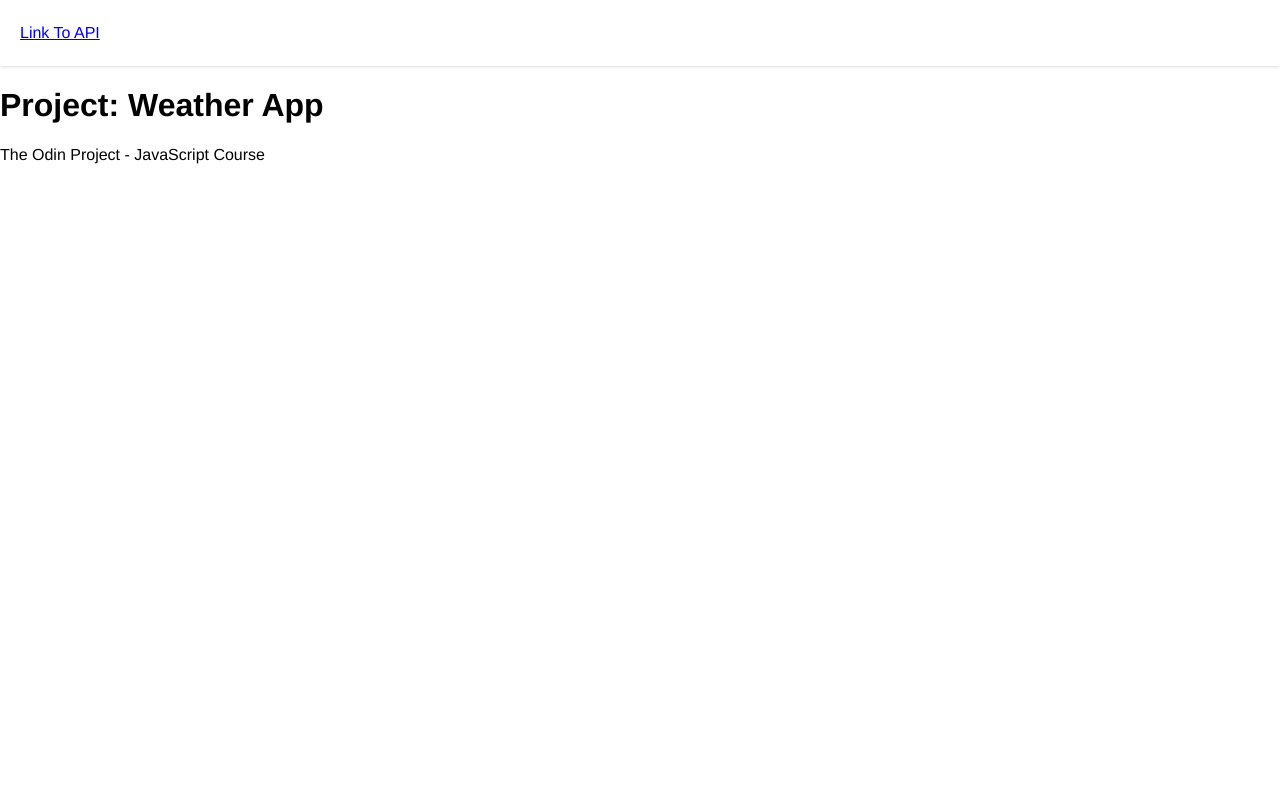
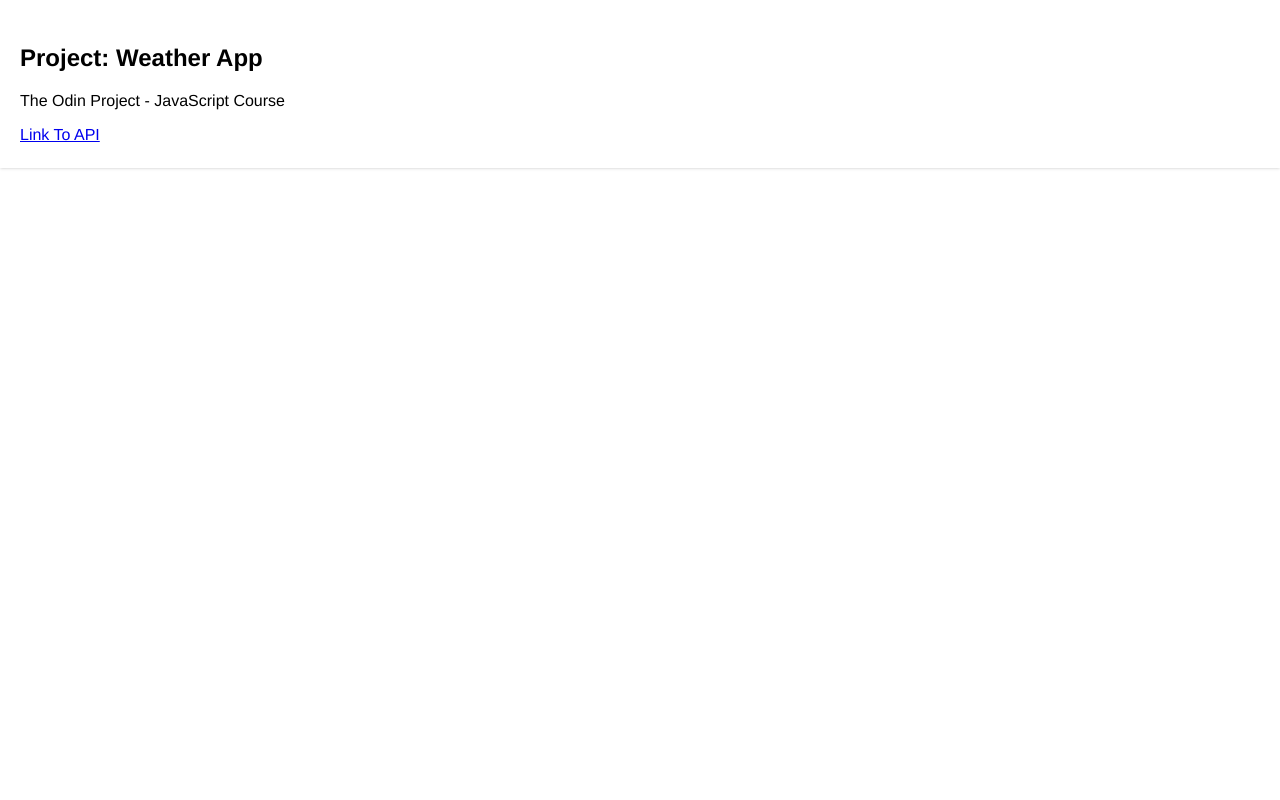
Before and after one commit to Justin-Bento/node-path-javascript-weather-app, a plain HTML site: page index.html in a window 1280 px wide. Shown: the top 800 px of the page. Drawn offline with Linux system fonts and the light colour scheme; no server answers.

Commit message:
Organized header to include informational content at the top

```diff
--- a/index.html
+++ b/index.html
@@ -8,11 +8,17 @@
   </head>
   <body>
     <header class="">
-      <a href="/#" class="">Link To API</a>
+      <section class="">
+        <div class="">
+          <h1 lass="">Project: Weather App</h1>
+          <p class="">The Odin Project - JavaScript Course</p>
+        </div>
+        <div class="">
+          <a href="/#" class="">Link To API</a>
+        </div>
+      </section>
     </header>
     <main class="">
-      <h1 lass="">Project: Weather App</h1>
-      <p class="">The Odin Project - JavaScript Course</p>
       <section class="fetchData"></section>
     </main>
     <footer>
```
